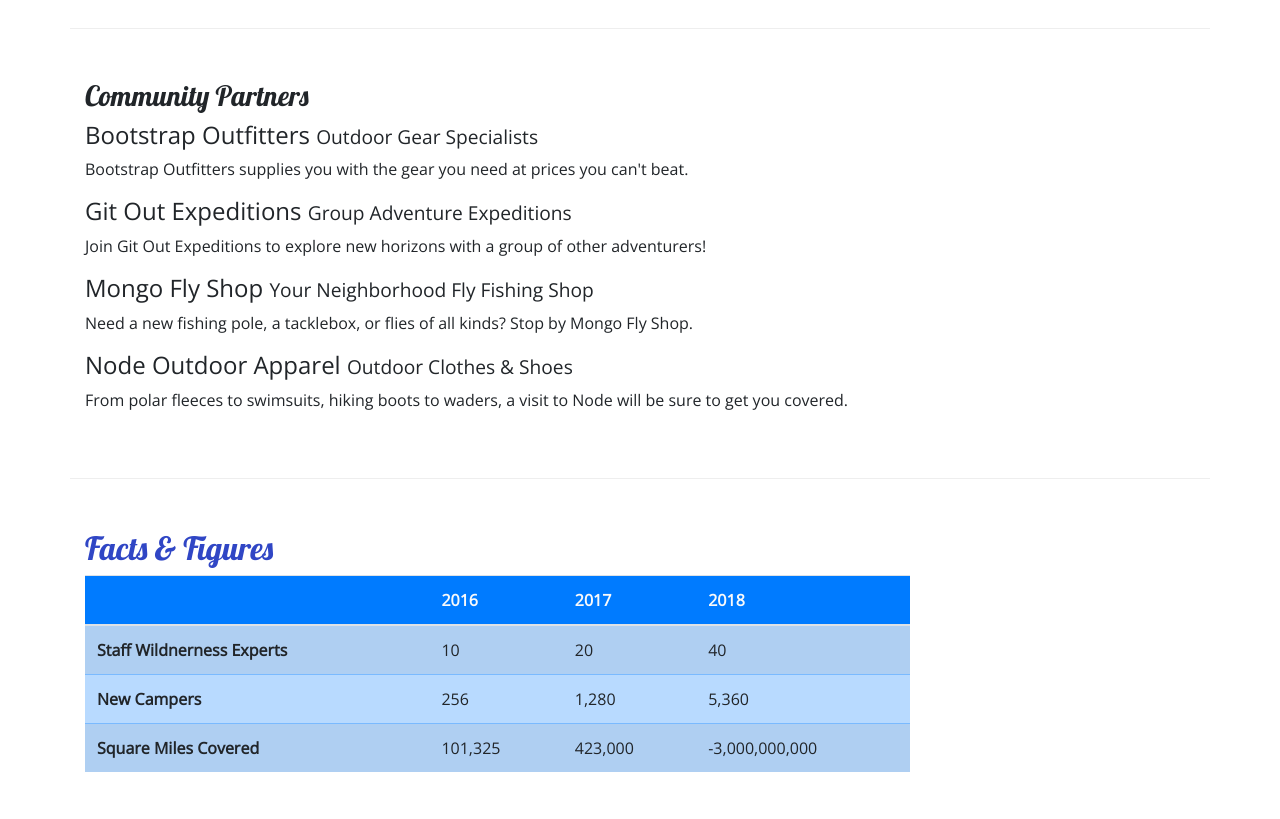
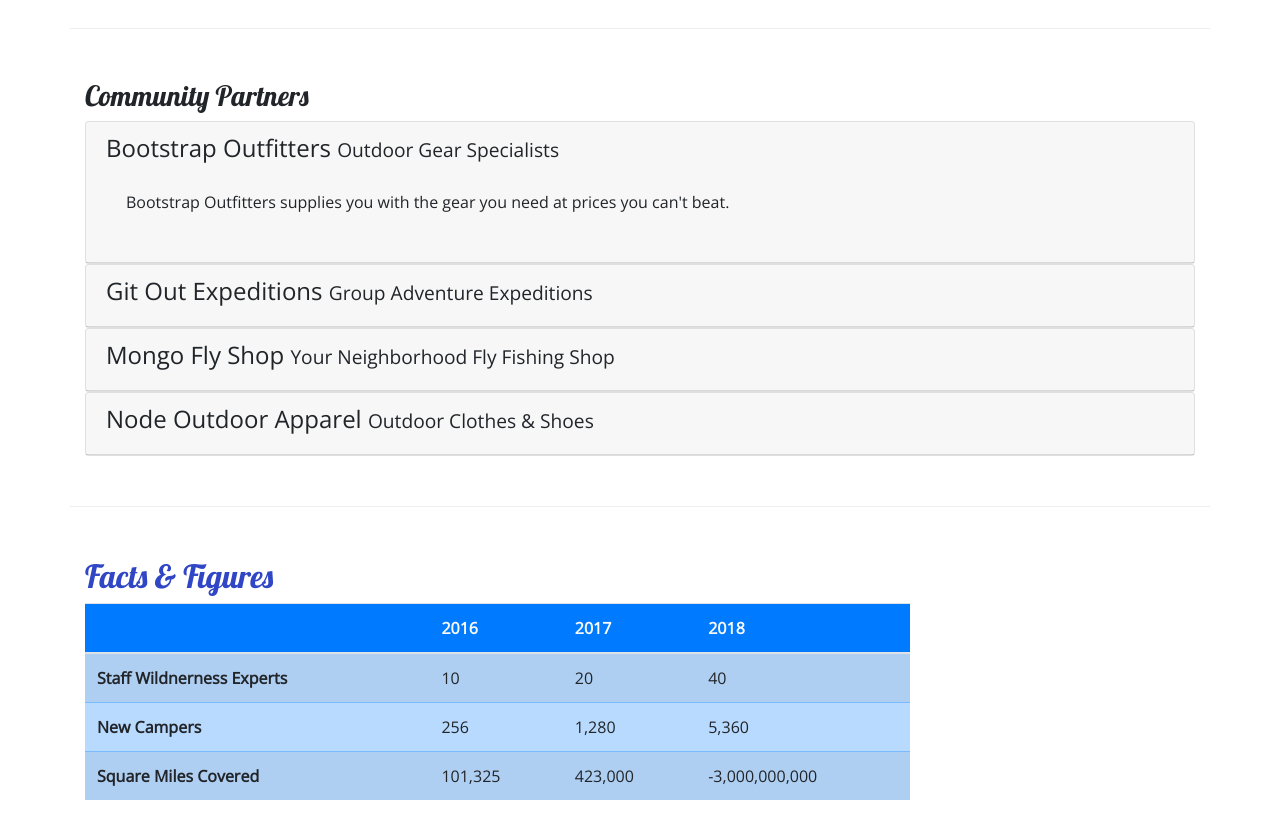
Before and after one commit to ferdakesik/BootstrapProject, a website: page aboutus.html in a window 1280 px wide. Shown: the part 800-1619 px from the top of the page. Drawn offline with nearby package versions, Linux system fonts and the light colour scheme.

Commit message:
accordion

```diff
--- a/aboutus.html
+++ b/aboutus.html
@@ -93,20 +93,69 @@
               </footer>
             </blockquote>
           </div>
-
         </div>
       </div>
       <div class="row row-content">
         <div class="col">
           <h3>Community Partners</h3>
-          <h4>Bootstrap Outfitters <small>Outdoor Gear Specialists</small></h4>
-          <p class="d-none d-sm-block">Bootstrap Outfitters supplies you with the gear you need at prices you can't beat.</p>
-          <h4>Git Out Expeditions <small>Group Adventure Expeditions</small></h4>
-          <p class="d-none d-sm-block">Join Git Out Expeditions to explore new horizons with a group of other adventurers!</p>
-          <h4>Mongo Fly Shop <small>Your Neighborhood Fly Fishing Shop</small></h4>
-          <p class="d-none d-sm-block">Need a new fishing pole, a tacklebox, or flies of all kinds? Stop by Mongo Fly Shop.</p>
-          <h4>Node Outdoor Apparel <small>Outdoor Clothes & Shoes</small></h4>
-          <p>From polar fleeces to swimsuits, hiking boots to waders, a visit to Node will be sure to get you covered.</p>
+          <div id="accordion">
+            <div class="card">
+                <div role="tab" class="card-header">
+                    <h4>
+                        <a data-toggle="collapse" data-target="#bootstrap">
+                            Bootstrap Outfitters <small>Outdoor Gear Specialists</small>
+                        </a>
+                    </h4>
+                    <div class="collapse show" id="bootstrap" data-parent="#accordion">
+                        <div class="card-body">
+                            <p class="d-none d-sm-block">Bootstrap Outfitters supplies you with the gear you need at prices you can't beat.</p>
+                        </div>
+                    </div>
+                </div>
+            </div>
+            <div class="card">
+                <div role="tab" class="card-header">
+                    <h4>
+                        <a class="collapsed" data-toggle="collapse" data-target="#git">
+                            Git Out Expeditions <small>Group Adventure Expeditions</small>
+                        </a>
+                    </h4>
+                    <div class="collapse" id="git" data-parent="#accordion">
+                        <div class="card-body">
+                            <p class="d-none d-sm-block">Join Git Out Expeditions to explore new horizons with a group of other adventurers!</p>
+                        </div>
+                    </div>
+                </div>
+            </div>
+            <div class="card">
+                <div role="tab" class="card-header">
+                    <h4>
+                        <a class="collapsed" data-toggle="collapse" data-target="#mongo">
+                            Mongo Fly Shop <small>Your Neighborhood Fly Fishing Shop</small>
+                        </a>
+                    </h4>
+                    <div class="collapse" id="mongo" data-parent="#accordion">
+                        <div class="card-body">
+                            <p class="d-none d-sm-block">Need a new fishing pole, a tacklebox, or flies of all kinds? Stop by Mongo Fly Shop.</p>
+                        </div>
+                    </div>
+                </div>
+            </div>
+            <div class="card">
+                <div role="tab" class="card-header">
+                    <h4>
+                        <a class="collapsed" data-toggle="collapse" data-target="#node">
+                            Node Outdoor Apparel <small>Outdoor Clothes & Shoes</small>
+                        </a>
+                    </h4>
+                    <div class="collapse" id="node" data-parent="#accordion">
+                        <div class="card-body">
+                            <p class="d-none d-sm-block">From polar fleeces to swimsuits, hiking boots to waders, a visit to Node will be sure to get you covered.</p>
+                        </div>
+                    </div>
+                </div>
+            </div>
+          </div>
         </div>
       </div>
       <div class="row row-content">
--- a/css/styles.css
+++ b/css/styles.css
@@ -34,3 +34,8 @@
 .navbar{
     background-color: #901CAD;
 }
+
+a, a:hover {
+    color: inherit;
+    text-decoration: none;
+}
```
Also changed, not shown: about.html (+16 -2 lines), index.html (+1 -1 lines).
